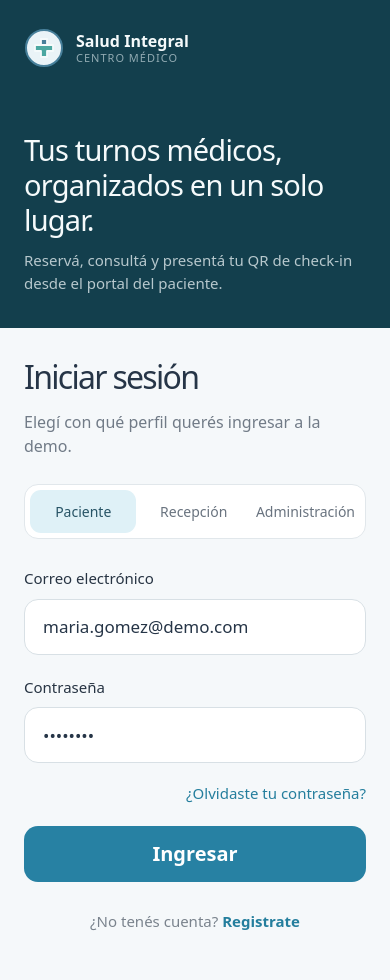
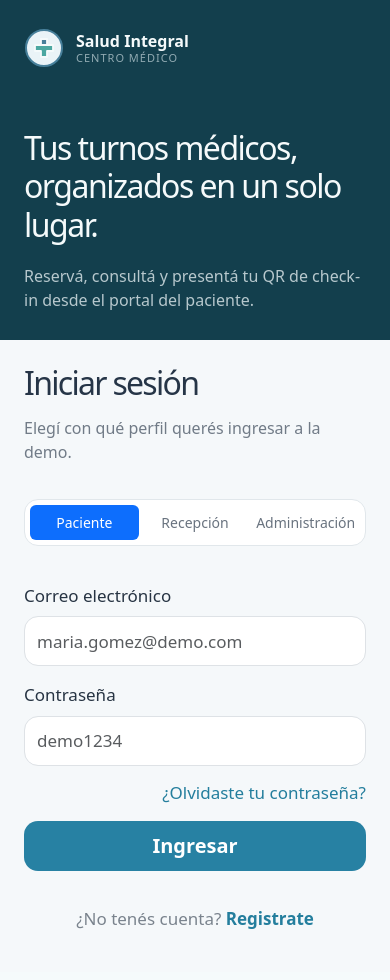
Before and after one commit to matiasozores7/ids-2026-touchescript-salud-integral, a Flask app: page / in a window 390 px wide. After the commit the page ends 929 px from the top, so only its background shows below. Run offline with Flask 3, Linux system fonts and the light colour scheme.

Commit message:
refactor:adaptar login para que use bootstrap

```diff
--- a/frontend/static/css/login.css
+++ b/frontend/static/css/login.css
@@ -8,22 +8,17 @@
 }
 
 .login-shell .page-content {
+  max-width: none;
   width: 100%;
   flex: 1;
   padding: 0;
 }
 
 .login-page {
-  display: grid;
   min-height: 100vh;
-  grid-template-columns: minmax(420px, 48%) 1fr;
 }
 
 .login-intro {
-  display: flex;
-  min-height: 100%;
-  flex-direction: column;
-  justify-content: space-between;
   padding: 58px 6.1vw;
   background: #133f4d;
   color: #f5fafb;
@@ -79,14 +74,11 @@
 }
 
 .login-content {
-  display: flex;
-  align-items: center;
-  justify-content: center;
   padding: 48px;
 }
 
 .login-card {
-  width: min(100%, 550px);
+  max-width: 550px;
   margin-top: -1vh;
 }
 
@@ -105,8 +97,7 @@
 }
 
 .login-tabs {
-  display: grid;
-  grid-template-columns: repeat(3, 1fr);
+  display: flex;
   gap: 4px;
   border: 1px solid #e1e7eb;
   border-radius: 14px;
@@ -115,17 +106,15 @@
 }
 
 .login-tab {
-  border: 0;
+  flex: 1 1 0;
   border-radius: 11px;
   padding: 7px 4px;
-  background: transparent;
   color: #69737f;
-  cursor: pointer;
   font: inherit;
   font-size: 17px;
 }
 
-.login-tab.is-active {
+.login-tab.active {
   background: #dff1f7;
   color: #285466;
 }
@@ -137,30 +126,21 @@
 }
 
 .login-field {
-  display: grid;
-  gap: 9px;
-}
-
-.login-field span {
   color: #273443;
   font-size: 17px;
 }
 
-.login-field input {
-  width: 100%;
+.login-field .form-control {
   height: 50px;
-  border: 1px solid #d8e0e5;
   border-radius: 14px;
-  padding: 0 18px;
-  background: #fff;
   color: #263547;
   font: inherit;
   font-size: 17px;
 }
 
-.login-field input:focus {
+.login-field .form-control:focus {
   border-color: #2781a3;
-  outline: 3px solid rgb(39 129 163 / 15%);
+  box-shadow: 0 0 0 .2rem rgb(39 129 163 / 15%);
 }
 
 .login-link {
@@ -181,11 +161,9 @@
 
 .login-submit {
   height: 50px;
-  border: 0;
   border-radius: 14px;
   background: #2781a3;
   color: #fff;
-  cursor: pointer;
   font: inherit;
   font-size: 20px;
   font-weight: 600;
@@ -196,7 +174,6 @@
 }
 
 .login-submit:disabled {
-  cursor: not-allowed;
   opacity: .55;
 }
 
@@ -212,3 +189,53 @@
   font-size: inherit;
   font-weight: 600;
 }
+
+@media (max-width: 991.98px) {
+  .login-intro {
+    min-height: 390px;
+    padding: 40px 8vw;
+  }
+
+  .login-intro-copy {
+    margin-bottom: 0;
+  }
+
+  .login-content {
+    padding: 40px 8vw 48px;
+  }
+}
+
+@media (max-width: 575.98px) {
+  .login-intro {
+    min-height: 340px;
+    padding: 28px 24px;
+  }
+
+  .login-intro-copy h1 {
+    font-size: 32px;
+  }
+
+  .login-intro-copy p {
+    font-size: 16px;
+  }
+
+  .login-content {
+    padding: 32px 24px 40px;
+  }
+
+  .login-card h2 {
+    font-size: 32px;
+  }
+
+  .login-subtitle {
+    font-size: 16px;
+  }
+
+  .login-tabs {
+    gap: 2px;
+  }
+
+  .login-tab {
+    font-size: 14px;
+  }
+}
--- /dev/null
+++ b/frontend/static/js/login.js
@@ -0,0 +1,16 @@
+const loginTabs = document.querySelectorAll(".login-tab");
+const loginRole = document.querySelector("#login-role");
+const loginSubmit = document.querySelector(".login-submit");
+
+loginTabs.forEach((tab) => {
+  tab.addEventListener("click", () => {
+    const isPatient = tab.dataset.role === "paciente";
+    loginTabs.forEach((item) => {
+      const active = item === tab;
+      item.classList.toggle("active", active);
+      item.setAttribute("aria-selected", String(active));
+    });
+    loginRole.value = tab.dataset.role;
+    loginSubmit.disabled = !isPatient;
+  });
+});
--- a/frontend/templates/login.html
+++ b/frontend/templates/login.html
@@ -6,12 +6,11 @@
 
 {% block page_styles %}
   <link rel="stylesheet" href="{{ url_for('static', filename='css/login.css') }}">
-  <link rel="stylesheet" href="{{ url_for('static', filename='css/responsives/login-responsive.css') }}">
 {% endblock %}
 
 {% block content %}
-<div class="login-page">
-  <aside class="login-intro">
+<div class="login-page row g-0 min-vh-100">
+  <aside class="login-intro col-lg-6 d-flex flex-column justify-content-between">
     <a class="login-brand" href="{{ url_for('index') }}" aria-label="Salud Integral, inicio">
       <svg class="login-brand-mark" viewBox="0 0 40 40" aria-hidden="true">
         <circle cx="20" cy="20" r="18" fill="#eaf3f7" stroke="#477f9a" stroke-width="2"/>
@@ -30,29 +29,29 @@
     </div>
   </aside>
 
-  <main class="login-content">
-    <section class="login-card" aria-labelledby="login-title">
+  <main class="login-content col-lg-6 d-flex align-items-center justify-content-center">
+    <section class="login-card w-100" aria-labelledby="login-title">
       <h2 id="login-title">Iniciar sesión</h2>
       <p class="login-subtitle">Elegí con qué perfil querés ingresar a la demo.</p>
 
-      <div class="login-tabs" role="tablist" aria-label="Perfil de ingreso">
-        <button class="login-tab is-active" type="button" role="tab" aria-selected="true" data-role="paciente">Paciente</button>
-        <button class="login-tab" type="button" role="tab" aria-selected="false" data-role="recepcion">Recepción</button>
-        <button class="login-tab" type="button" role="tab" aria-selected="false" data-role="administracion">Administración</button>
+      <div class="login-tabs nav nav-pills" role="tablist" aria-label="Perfil de ingreso">
+        <button class="login-tab nav-link active" type="button" role="tab" aria-selected="true" data-role="paciente">Paciente</button>
+        <button class="login-tab nav-link" type="button" role="tab" aria-selected="false" data-role="recepcion">Recepción</button>
+        <button class="login-tab nav-link" type="button" role="tab" aria-selected="false" data-role="administracion">Administración</button>
       </div>
 
       <form class="login-form" action="{{ url_for('patient_home') }}" method="post">
         <input id="login-role" name="role" type="hidden" value="paciente">
-        <label class="login-field" for="email">
-          <span>Correo electrónico</span>
-          <input id="email" name="email" type="email" value="maria.gomez@demo.com" autocomplete="email" required>
-        </label>
-        <label class="login-field" for="password">
-          <span>Contraseña</span>
-          <input id="password" name="password" type="password" value="demo1234" autocomplete="current-password" required>
-        </label>
+        <div class="login-field">
+          <label for="email" class="form-label">Correo electrónico</label>
+          <input class="form-control" id="email" name="email" type="email" placeholder="maria.gomez@demo.com" autocomplete="email" required>
+        </div>
+        <div class="login-field">
+          <label for="password" class="form-label">Contraseña</label>
+          <input class="form-control" id="password" name="password" type="password" placeholder="demo1234" autocomplete="current-password" required>
+        </div>
         <button class="login-link" type="button">¿Olvidaste tu contraseña?</button>
-        <button class="login-submit" type="submit">Ingresar</button>
+        <button class="login-submit btn w-100" type="submit">Ingresar</button>
       </form>
 
       <p class="login-register">¿No tenés cuenta? <a href="{{ url_for('patient_register') }}" class="login-link">Registrate</a></p>
@@ -62,18 +61,5 @@
 {% endblock %}
 
 {% block page_scripts %}
-<script>
-  document.querySelectorAll(".login-tab").forEach((tab) => {
-    tab.addEventListener("click", () => {
-      const isPatient = tab.dataset.role === "paciente";
-      document.querySelectorAll(".login-tab").forEach((item) => {
-        const active = item === tab;
-        item.classList.toggle("is-active", active);
-        item.setAttribute("aria-selected", active);
-      });
-      document.querySelector("#login-role").value = tab.dataset.role;
-      document.querySelector(".login-submit").disabled = !isPatient;
-    });
-  });
-</script>
+  <script src="{{ url_for('static', filename='js/login.js') }}"></script>
 {%endblock%}
```
